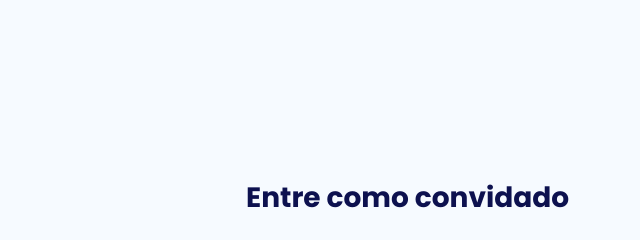
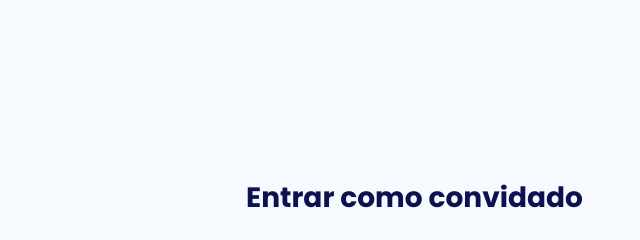
Before and after one commit to davidson-vs/project01, a plain HTML site: page index.html in a window 1280 px wide. Shown: the top 240 px of the page, 522-1162 px from the left. Drawn offline with nearby package versions, Linux system fonts and the light colour scheme.

Commit message:
testing commit

```diff
--- a/index.html
+++ b/index.html
@@ -22,7 +22,7 @@
         <main>
             <div class="container">
                 <section>
-                    <h2>Entre como convidado</h2>
+                    <h2>Entrar como convidado</h2>
                     <form action="" >
                         <input type="number"  placeholder="código da sala">
                         <button>
```
